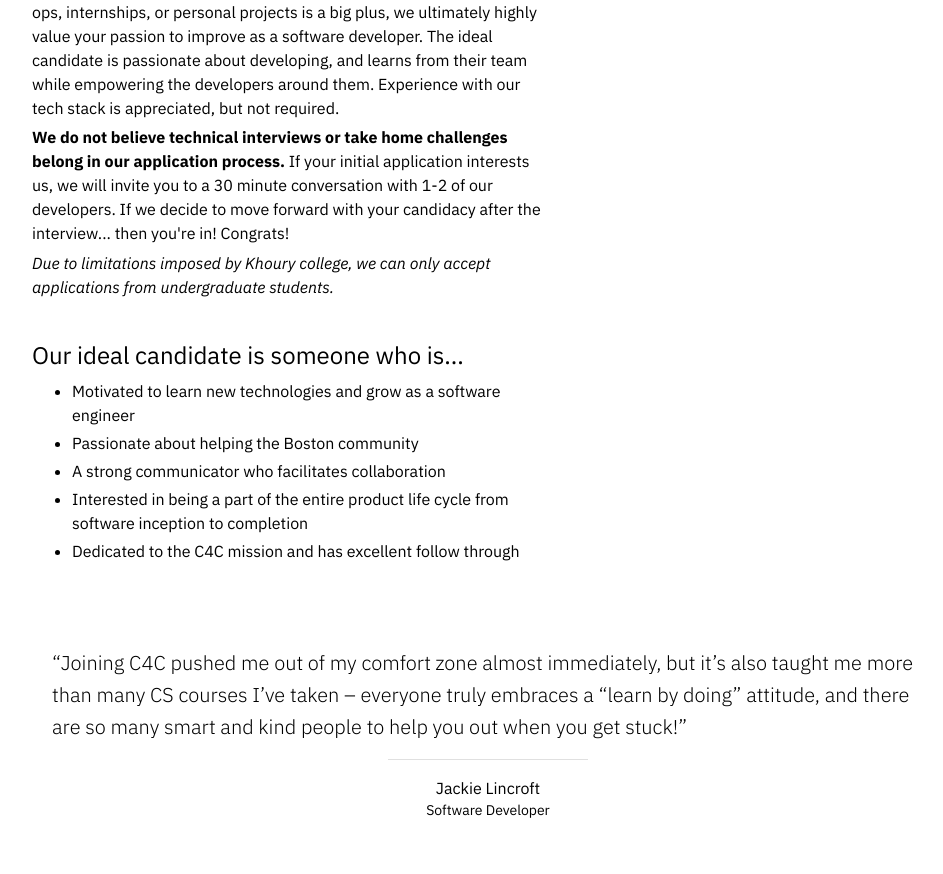
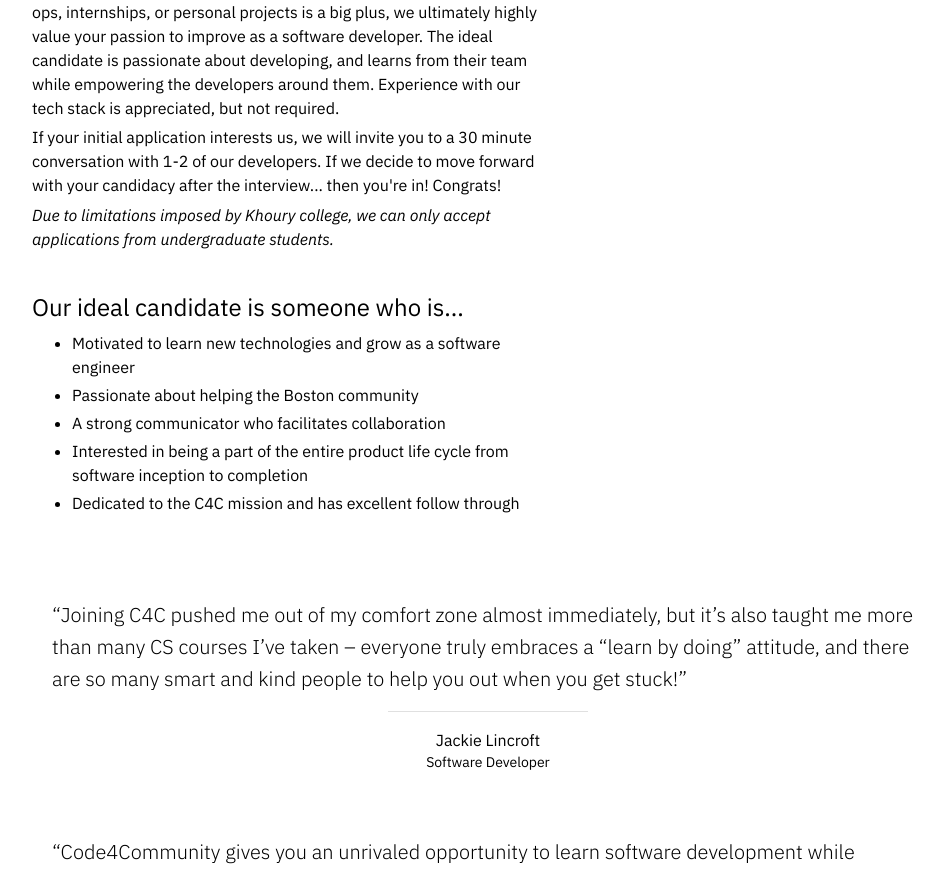
Before and after one commit to Code-4-Community/c4cneu.com, a React (Create React App) app: page /apply/developer in a window 1280 px wide. Shown: the part 923-1797 px from the top of the page, without its empty margins (152-1095 px from the left). Built offline with nearby package versions, Linux system fonts and the light colour scheme.

Commit message:
edit interview info

```diff
--- a/src/pages/apply/developer/ApplyDeveloper.tsx
+++ b/src/pages/apply/developer/ApplyDeveloper.tsx
@@ -129,10 +129,10 @@ const ApplyDeveloper: React.FC = () => {
                 not required.
               </Typography>
               <Typography variant="body1" gutterBottom className={classes.text}>
-                <b>
-                  We do not believe technical interviews or take home challenges
-                  belong in our application process.
-                </b>{' '}
+                {/*<b>*/}
+                {/*  We do not believe technical interviews or take home challenges*/}
+                {/*  belong in our application process.*/}
+                {/*</b>{' '}*/}
                 If your initial application interests us, we will invite you to
                 a 30 minute conversation with 1-2 of our developers. If we
                 decide to move forward with your candidacy after the
```
